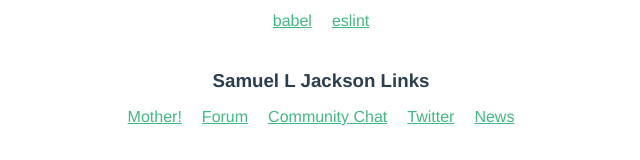
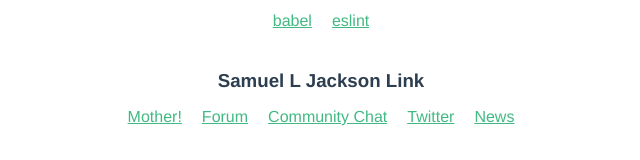
Before and after one commit to KamsiyonnaObi/Novlo-Reloaded, a Vue app in the folder hello/: page / in a window 1280 px wide. Shown: the part 746-906 px from the top of the page, without its empty margins (319-959 px from the left). Built offline with nearby package versions, Linux system fonts and the light colour scheme.

Commit message:
text change

```diff
--- a/hello/src/components/HelloWorld.vue
+++ b/hello/src/components/HelloWorld.vue
@@ -11,7 +11,7 @@
       <li><a href="https://github.com/vuejs/vue-cli/tree/dev/packages/%40vue/cli-plugin-babel" target="_blank" rel="noopener">babel</a></li>
       <li><a href="https://github.com/vuejs/vue-cli/tree/dev/packages/%40vue/cli-plugin-eslint" target="_blank" rel="noopener">eslint</a></li>
     </ul>
-    <h3>Samuel L Jackson Links</h3>
+    <h3>Samuel L Jackson Link</h3>
     <ul>
       <li><a href="https://www.youtube.com/watch?v=uXnG53304Hk" target="_blank" rel="noopener">Mother!</a></li>
       <li><a href="https://forum.vuejs.org" target="_blank" rel="noopener">Forum</a></li>
```
